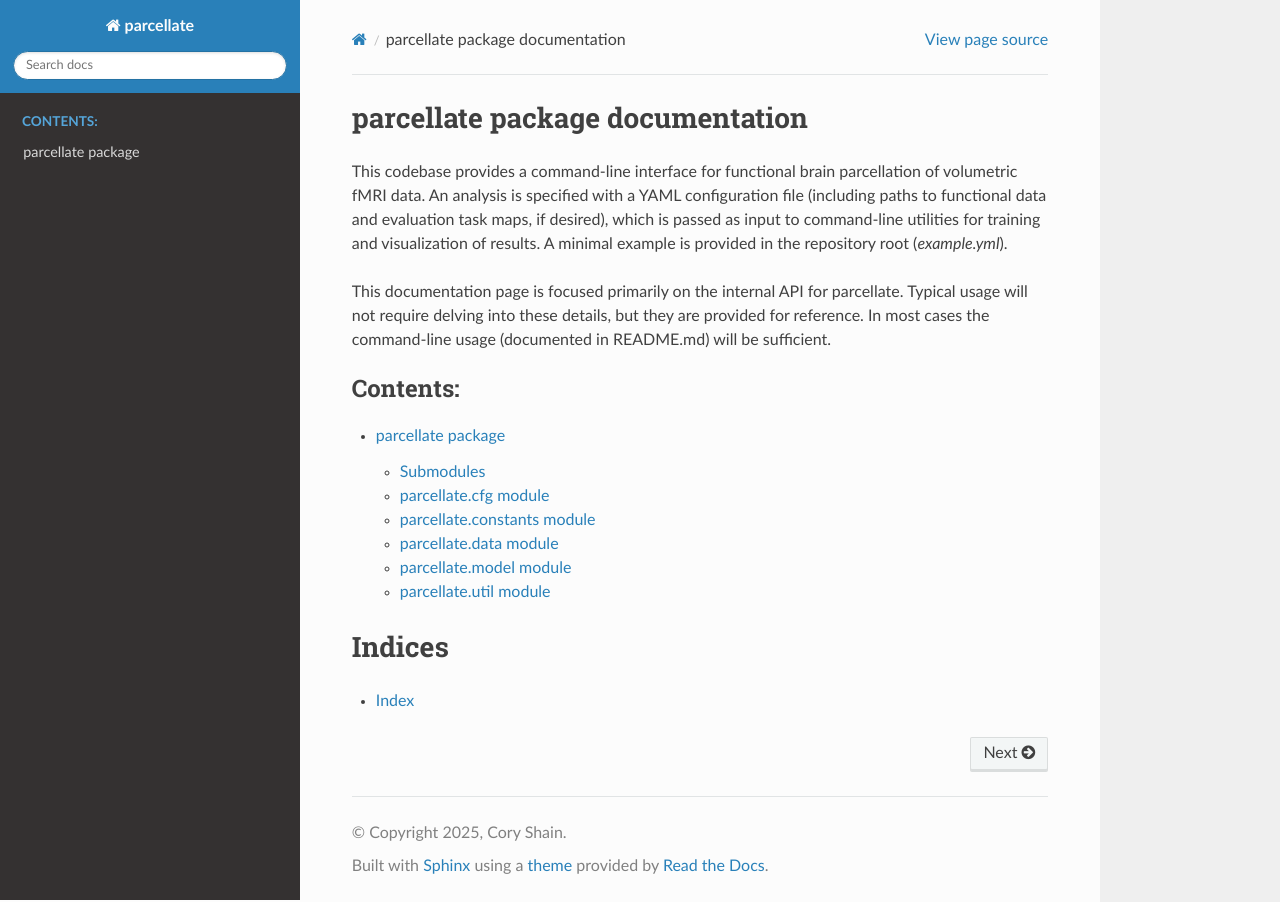
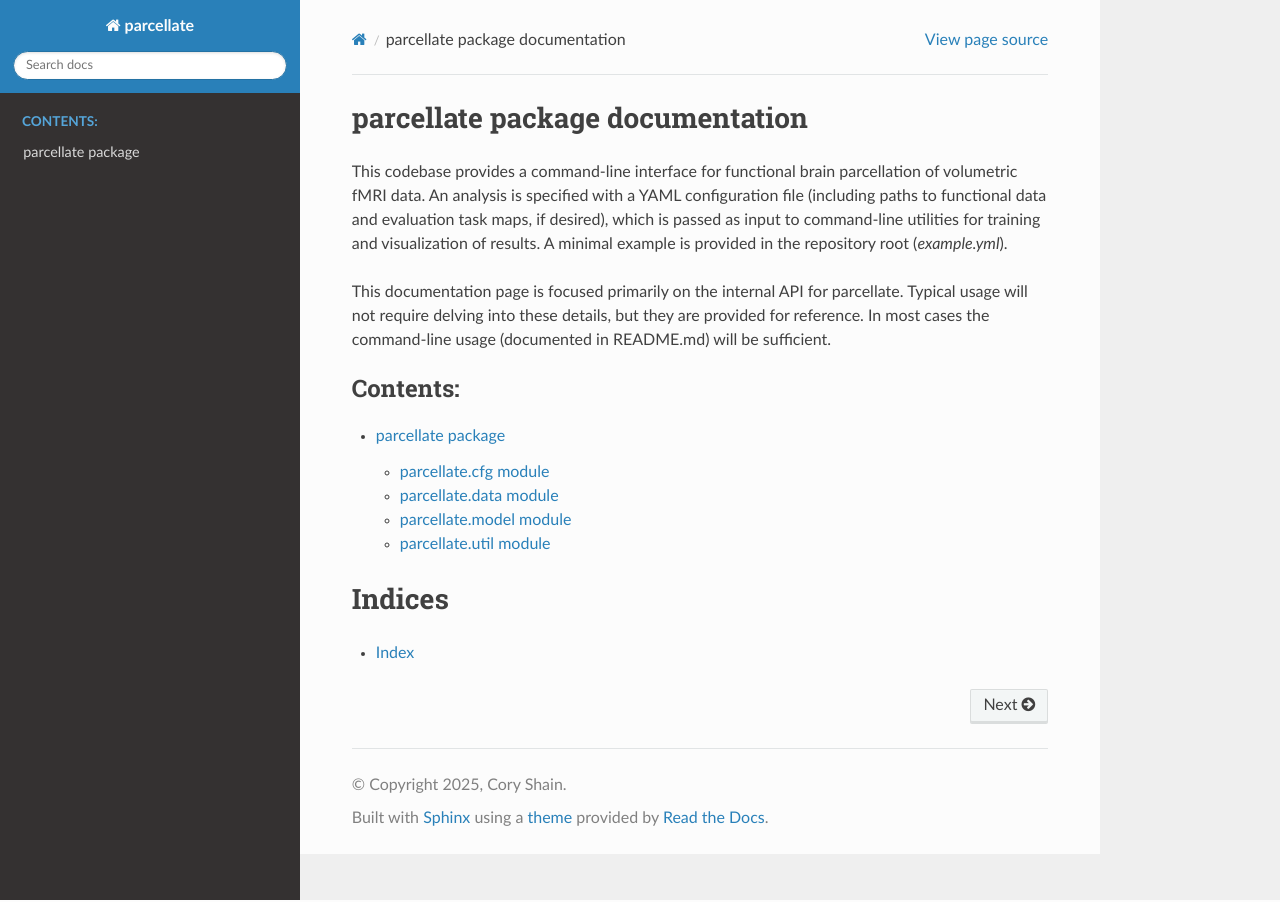
Before and after one commit to coryshain/parcellate, a Sphinx documentation site: the page built from source/index.rst, in a window 1280 px wide. Built offline with Sphinx 7.4.7 and the Read the Docs theme 3.1.0, drawn with Linux system fonts in a browser that asks for light colours.

Commit message:
Updated documentation

```diff
--- a/source/parcellate.rst
+++ b/source/parcellate.rst
@@ -1,20 +1,10 @@
 parcellate package
 ==================
-
-Submodules
-----------
 
 parcellate.cfg module
 ---------------------
 
 .. automodule:: parcellate.cfg
-   :members:
-   :show-inheritance:
-
-parcellate.constants module
----------------------------
-
-.. automodule:: parcellate.constants
    :members:
    :undoc-members:
    :show-inheritance:
```
Also changed, not shown: 1 other file.
